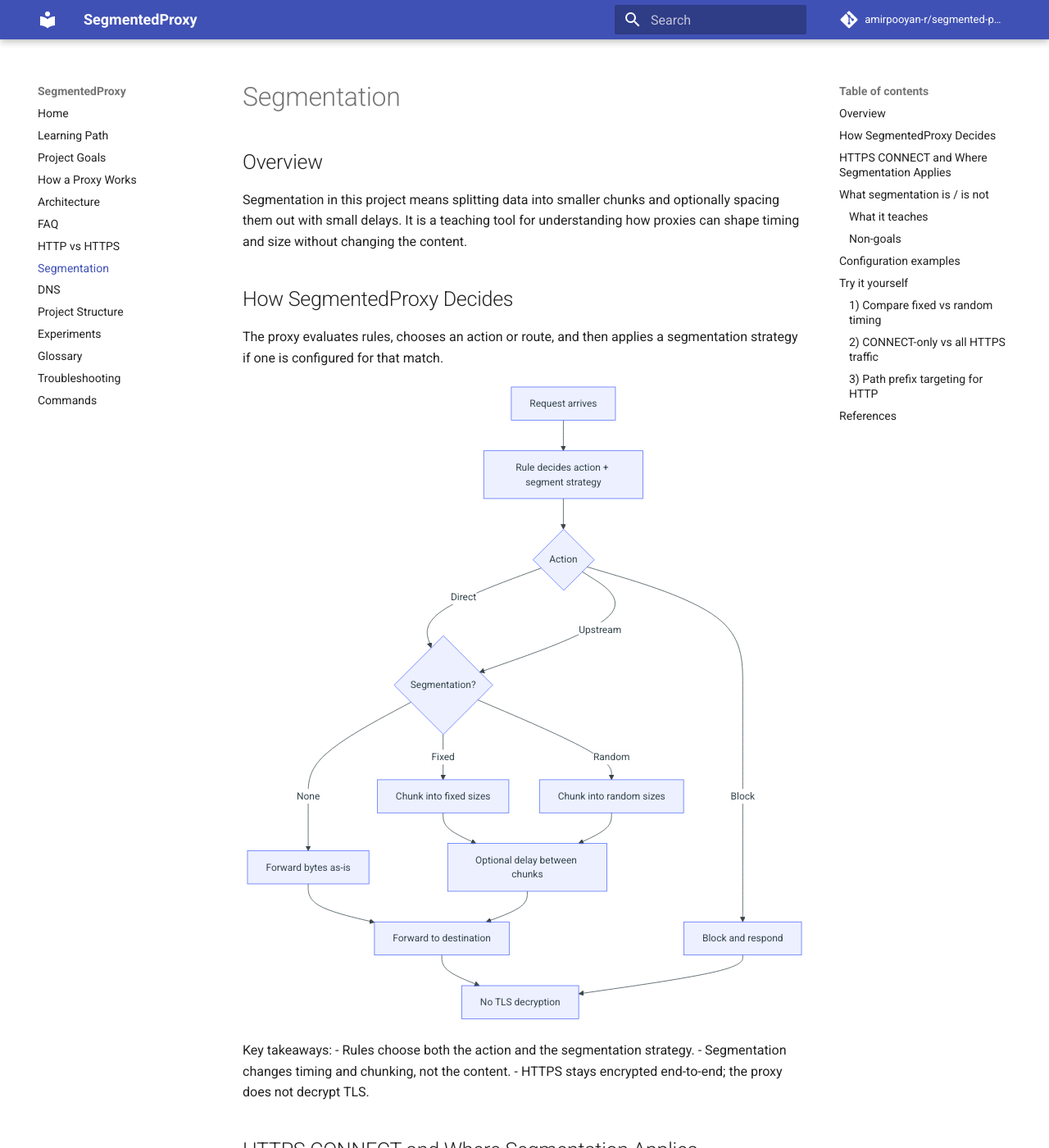
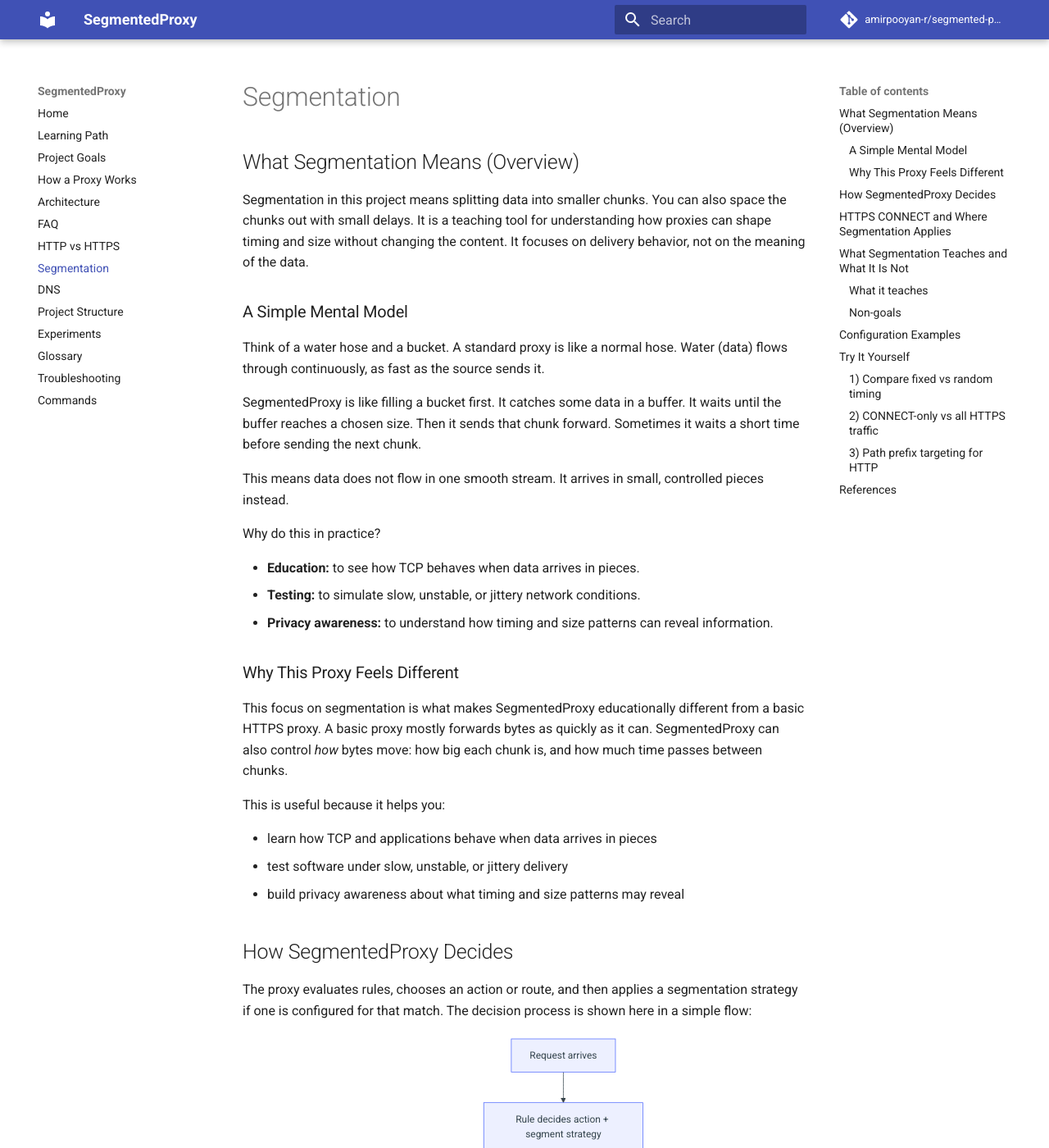
Before and after one commit to amirpooyan-r/segmented-proxy, an MkDocs documentation site: the page built from docs/SEGMENTATION.md, in a window 1280 px wide and 1400 px high. Shown: the whole window at 82% size. Built offline with MkDocs 1.6.1 and Material for MkDocs 9.7.7, drawn with Linux system fonts in a browser that asks for light colours; comment, search, counter and statistics services are not loaded; some of the changed text lies outside the part shown.

Commit message:
docs(segmentation): clarify why segmentation matters and fix list rendering

````diff
--- a/docs/SEGMENTATION.md
+++ b/docs/SEGMENTATION.md
@@ -1,13 +1,49 @@
 # Segmentation
 
-## Overview
-Segmentation in this project means splitting data into smaller chunks and optionally
-spacing them out with small delays. It is a teaching tool for understanding how
-proxies can shape timing and size without changing the content.
+## What Segmentation Means (Overview)
+Segmentation in this project means splitting data into smaller chunks.
+You can also space the chunks out with small delays.
+It is a teaching tool for understanding how proxies can shape timing and size
+without changing the content.
+It focuses on delivery behavior, not on the meaning of the data.
+
+### A Simple Mental Model
+Think of a water hose and a bucket.
+A standard proxy is like a normal hose.
+Water (data) flows through continuously, as fast as the source sends it.
+
+SegmentedProxy is like filling a bucket first.
+It catches some data in a buffer.
+It waits until the buffer reaches a chosen size.
+Then it sends that chunk forward.
+Sometimes it waits a short time before sending the next chunk.
+
+This means data does not flow in one smooth stream.
+It arrives in small, controlled pieces instead.
+
+Why do this in practice?
+
+- **Education:** to see how TCP behaves when data arrives in pieces.
+- **Testing:** to simulate slow, unstable, or jittery network conditions.
+- **Privacy awareness:** to understand how timing and size patterns can reveal information.
+
+### Why This Proxy Feels Different
+This focus on segmentation is what makes SegmentedProxy educationally different
+from a basic HTTPS proxy.
+A basic proxy mostly forwards bytes as quickly as it can.
+SegmentedProxy can also control *how* bytes move: how big each chunk is, and how
+much time passes between chunks.
+
+This is useful because it helps you:
+
+- learn how TCP and applications behave when data arrives in pieces
+- test software under slow, unstable, or jittery delivery
+- build privacy awareness about what timing and size patterns may reveal
 
 ## How SegmentedProxy Decides
 The proxy evaluates rules, chooses an action or route, and then applies a
 segmentation strategy if one is configured for that match.
+The decision process is shown here in a simple flow:
 
 ```mermaid
 flowchart TD
@@ -35,7 +71,8 @@
 ## HTTPS CONNECT and Where Segmentation Applies
 SegmentedProxy does not decrypt TLS. For HTTPS, it only sees the CONNECT request
 and then forwards encrypted bytes. Segmentation, if enabled, applies to the bytes
-it forwards, not to the decrypted content.
+it forwards, not to the decrypted content. It changes how encrypted bytes are
+grouped and timed, not what they contain.
 
 ```mermaid
 sequenceDiagram
@@ -53,7 +90,7 @@
     Note over Proxy: No TLS decryption or inspection
 ```
 
-## What segmentation is / is not
+## What Segmentation Teaches and What It Is Not
 ### What it teaches
 Segmentation helps you observe:
 - Timing and size shaping
@@ -66,8 +103,9 @@
 - A method for hiding traffic
 - A man-in-the-middle (MITM) tool
 
-## Configuration examples
+## Configuration Examples
 These examples match the rule syntax style used in `examples/rules.txt`.
+They show simple ways to enable segmentation for learning.
 
 ```text
 # Fixed segmentation with an upstream proxy
@@ -83,7 +121,7 @@
 api.example.com=segment_upstream,scheme=http,method=POST,path_prefix=/v1/upload,strategy=random,min=128,max=512,delay=5
 ```
 
-## Try it yourself
+## Try It Yourself
 ### 1) Compare fixed vs random timing
 - Enable fixed segmentation for a host and capture logs.
 - Switch to random segmentation and compare request timing in logs.
````
